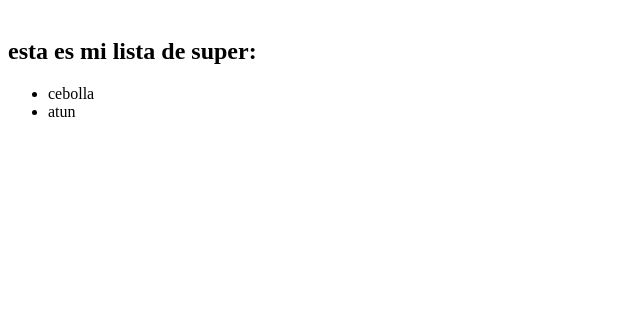
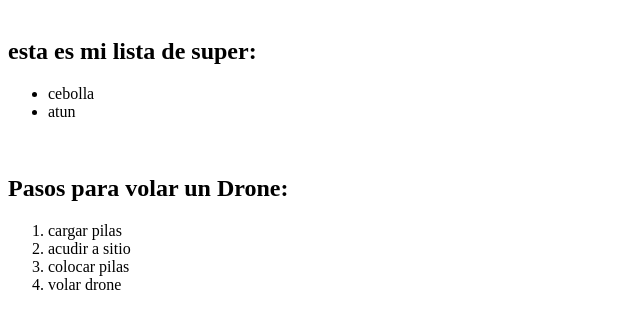
Before and after one commit to hernandez-pedro-data/lista-html, a plain HTML site: page index.html in a window 1280 px wide. Shown: the part 66-394 px from the top of the page, without its empty margins (0-640 px from the left). Drawn offline with Linux system fonts and the light colour scheme.

Commit message:
se agrego lista ordenada de como volar un drone

```diff
--- a/index.html
+++ b/index.html
@@ -5,3 +5,11 @@
     <li>cebolla</li>
     <li>atun</li>
 </ul>
+<br>
+<h2>Pasos para volar un Drone:</h2>
+<ol>
+    <li>cargar pilas</li>
+    <li>acudir a sitio</li>
+    <li>colocar pilas</li>
+    <li>volar drone</li>
+</ol>
```
